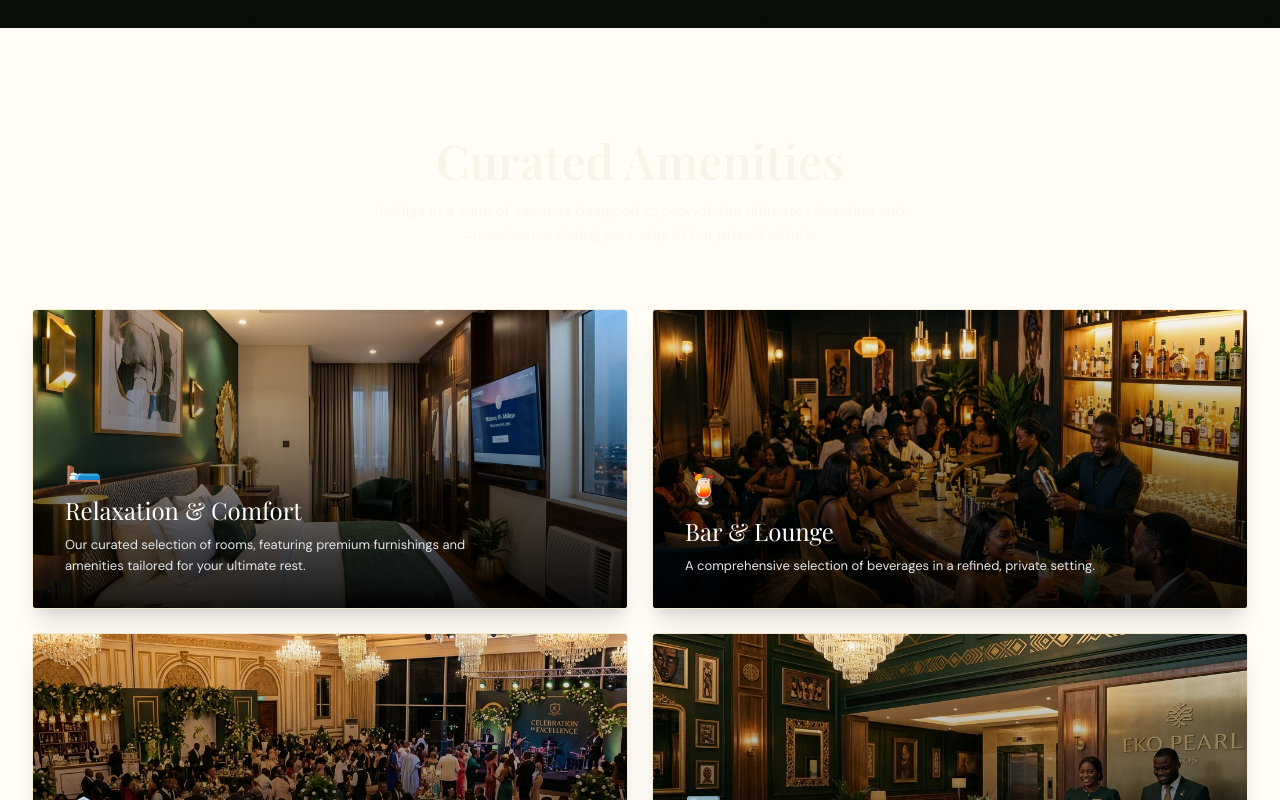
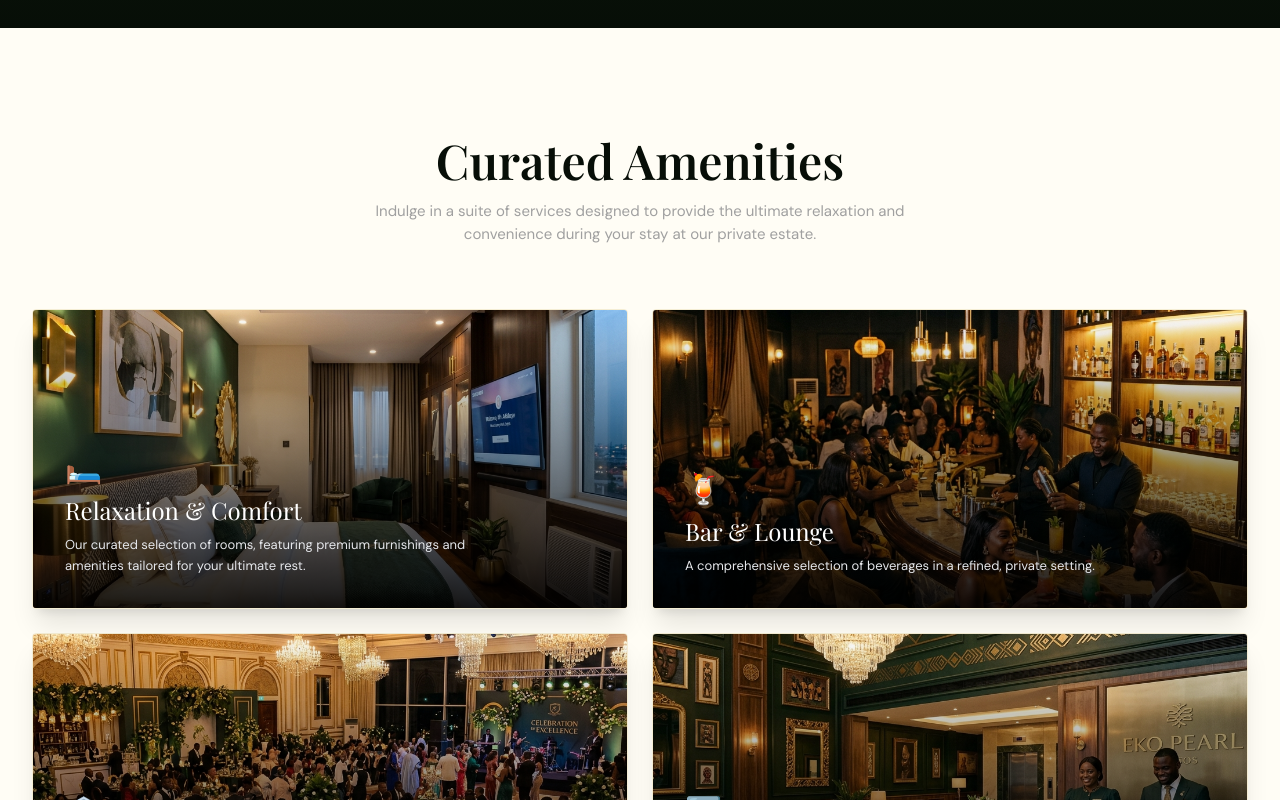
Before and after one commit to treaby1816/ileituraogunbadewa, a Next.js app: page / in a window 1280 px wide. Shown: the part 1220-2020 px from the top of the page. Built offline with nearby package versions, Linux system fonts and the light colour scheme.

Commit message:
fix: resolve invisible text on light sections in dark mode by reverting to high-contrast dark text

```diff
--- a/components/sections/AmenitiesGrid.tsx
+++ b/components/sections/AmenitiesGrid.tsx
@@ -22,10 +22,10 @@ export function AmenitiesGrid() {
           transition={{ duration: 0.6 }}
           className="text-center mb-16"
         >
-          <h2 className="font-playfair text-4xl md:text-5xl text-cream mt-3 mb-4 font-semibold">
+          <h2 className="font-playfair text-4xl md:text-5xl text-forest-black mt-3 mb-4 font-semibold">
             Curated Amenities
           </h2>
-          <p className="text-cream-muted max-w-xl mx-auto text-[15px]">
+          <p className="text-charcoal max-w-xl mx-auto text-[15px]">
             Indulge in a suite of services designed to provide the ultimate relaxation and convenience during your stay at our private estate.
           </p>
         </motion.div>
--- a/components/sections/BookingStrip.tsx
+++ b/components/sections/BookingStrip.tsx
@@ -24,10 +24,10 @@ export function BookingStrip() {
           viewport={{ once: true }}
           transition={{ duration: 0.6 }}
         >
-          <h2 className="font-playfair text-4xl md:text-5xl text-cream mt-3 mb-6 font-semibold">
+          <h2 className="font-playfair text-4xl md:text-5xl text-forest-black mt-3 mb-6 font-semibold">
             Book Your Stay or Event Today!
           </h2>
-          <p className="text-cream-muted text-[16px] leading-relaxed mb-8 max-w-md">
+          <p className="text-charcoal text-[16px] leading-relaxed mb-8 max-w-md">
             Experience the pinnacle of hospitality. Whether for business or leisure, our gates are open to provide you with an unforgettable experience.
           </p>
 
```
